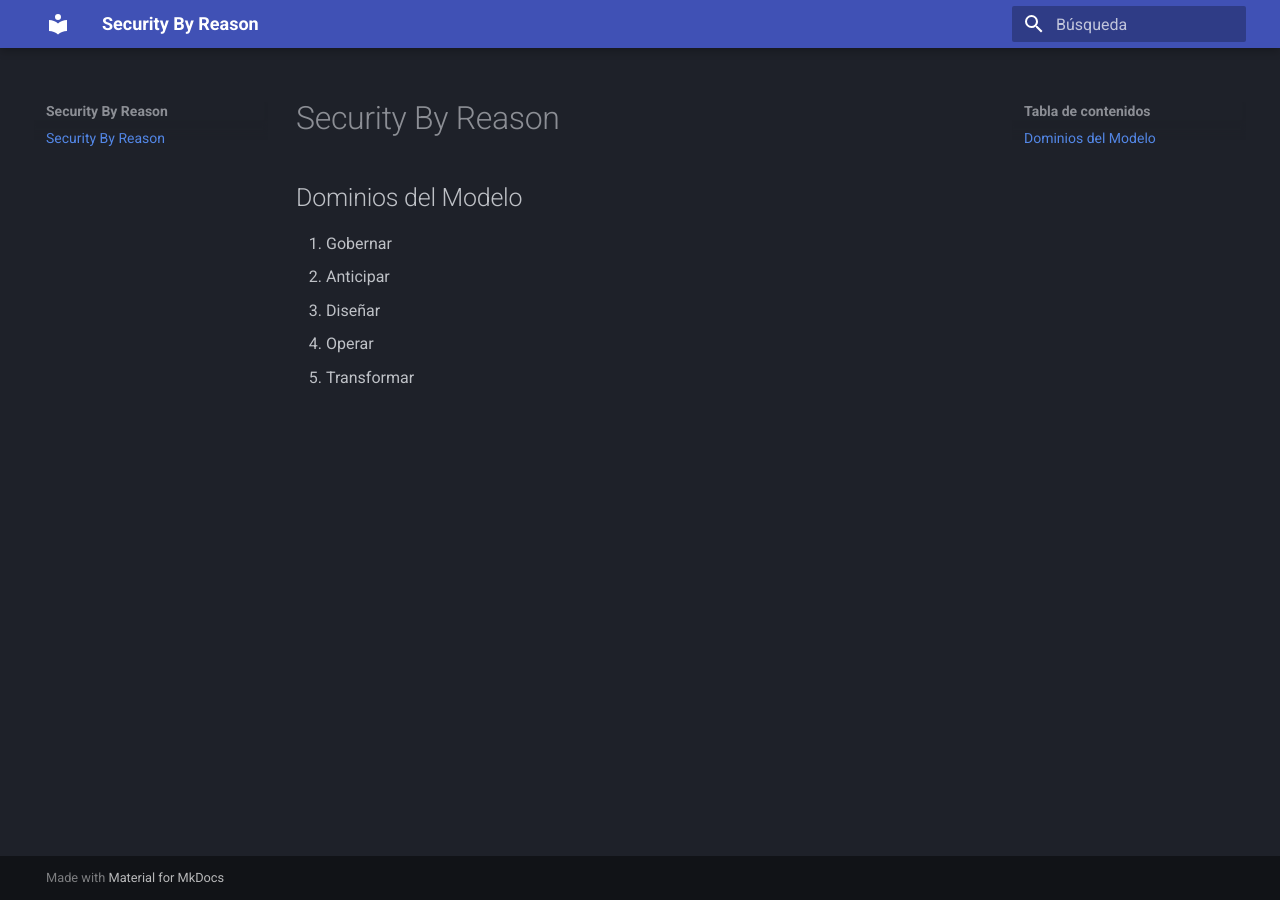
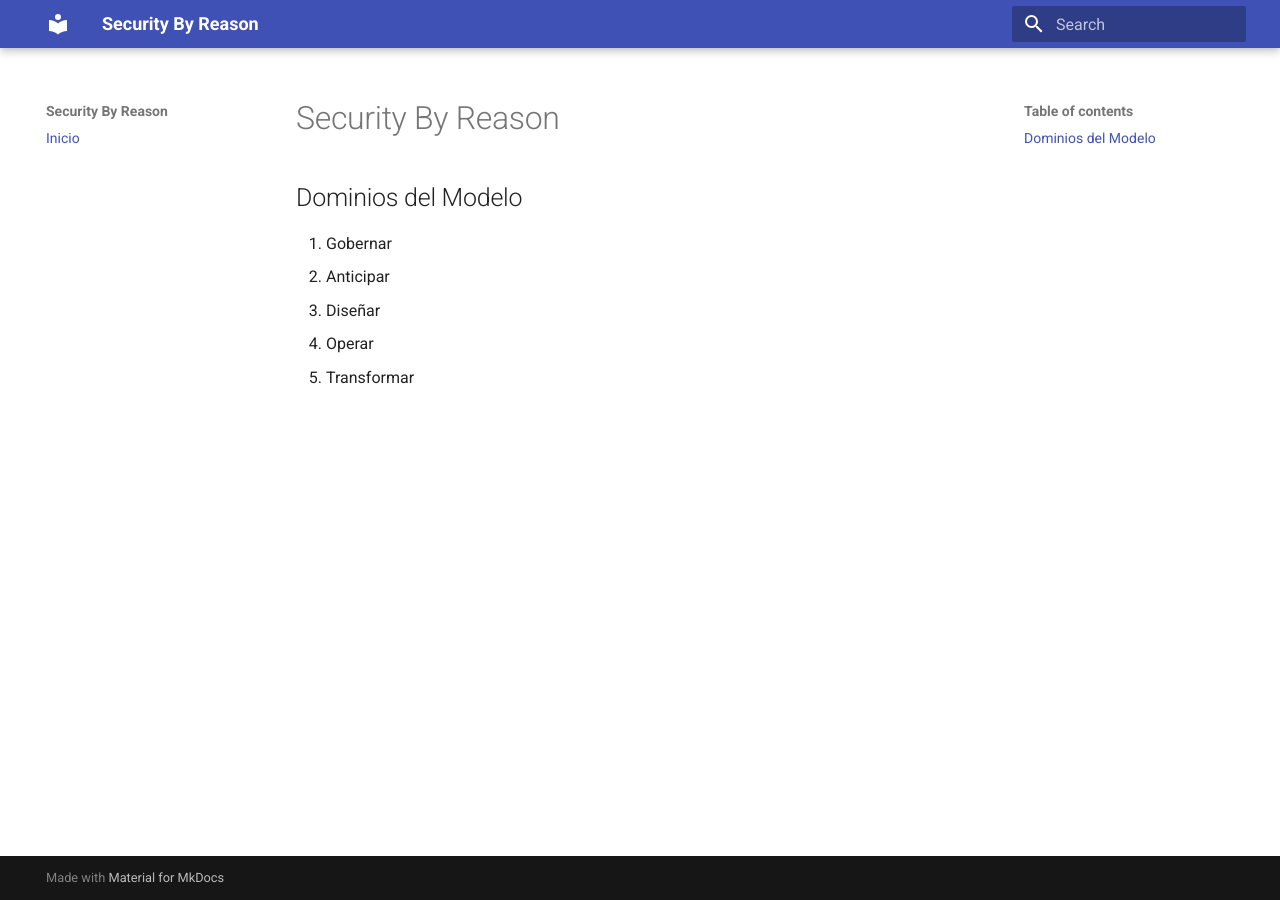
Before and after one commit to danielsasia/sbr-site, an MkDocs documentation site: the page built from docs/index.md, in a window 1280 px wide. Built offline with MkDocs 1.6.1 and Material for MkDocs 9.7.7, drawn with Linux system fonts in a browser that asks for light colours.

Commit message:
Update mkdocs.yml

```diff
--- a/mkdocs.yml
+++ b/mkdocs.yml
@@ -1,9 +1,6 @@
 site_name: Security By Reason
 theme:
   name: material
-  language: es
-  palette:
-    scheme: slate
-    primary: indigo
-markdown_extensions:
-  - pymdownx.superfences # Para los gráficos Mermaid
+
+nav:
+  - Inicio: index.md
```
